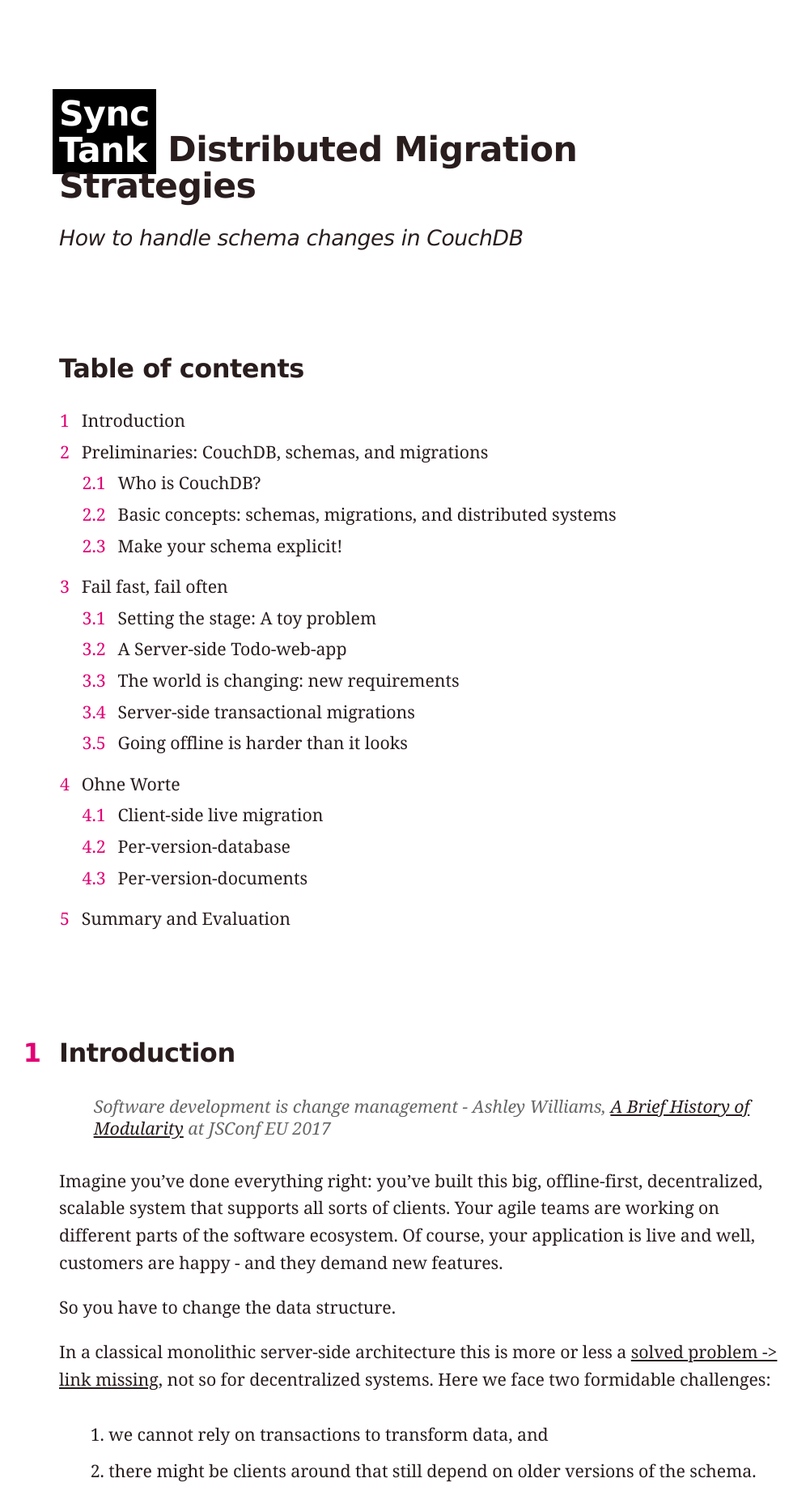
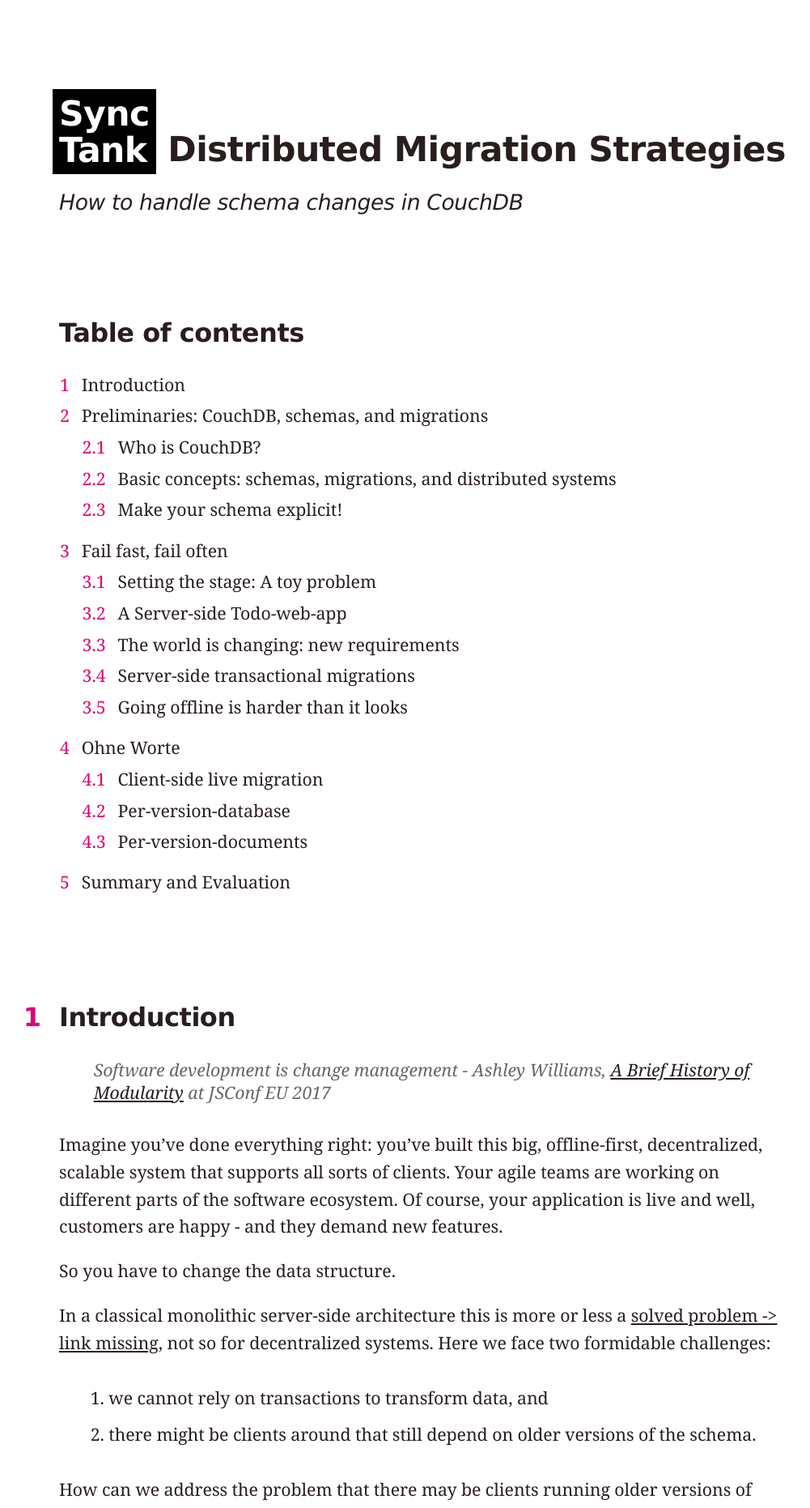
Before and after one commit to jo/sync-tank, a Jekyll site: the page built from index.md, in a window 1280 px wide. Shown: the top 1862 px of the page at 81% size, without its empty margins (55-1056 px from the left). Built offline with Jekyll 4.4.1, drawn with Linux system fonts in a browser that asks for light colours.

Commit message:
logo style

```diff
--- a/css/main.css
+++ b/css/main.css
@@ -28,6 +28,13 @@
   display: inline-block;
   outline: 0.2em solid black;
   margin-right: 0.2em;
+}
+
+h1 {
+  margin-left: 2.8em;
+}
+h1 a {
+  margin-left: -2.8em;
 }
 
 li, p {
```
